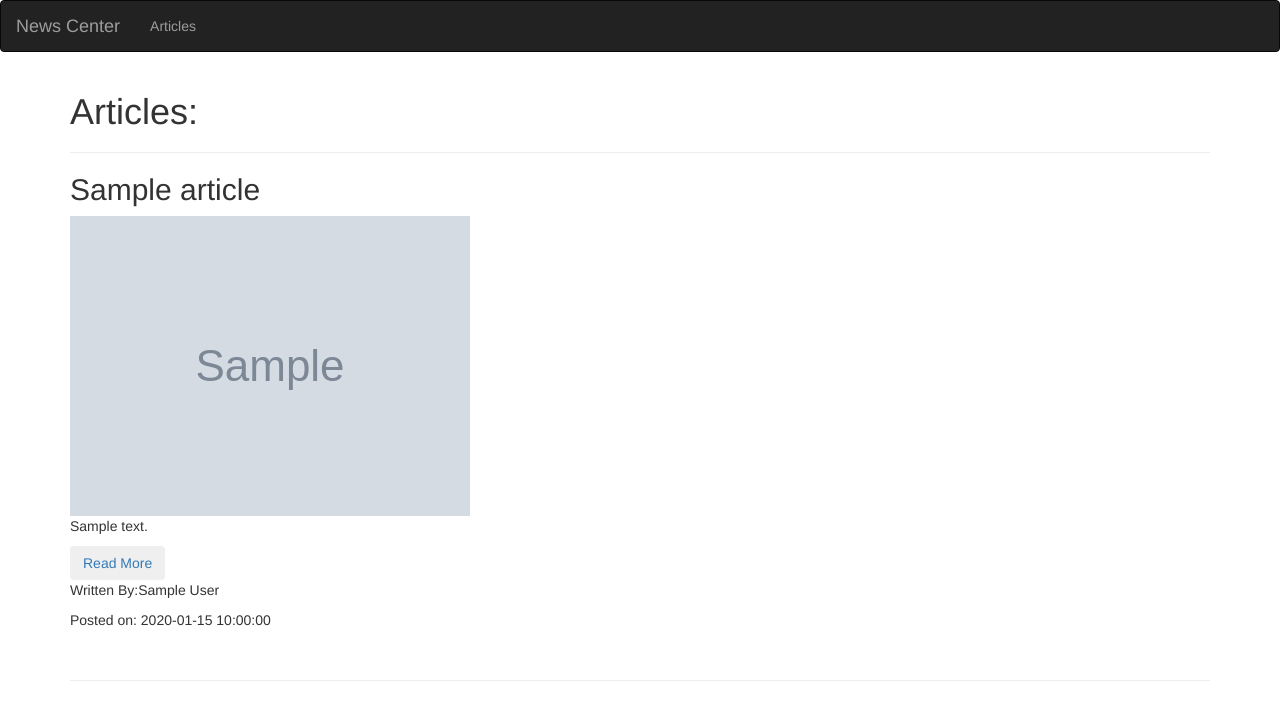
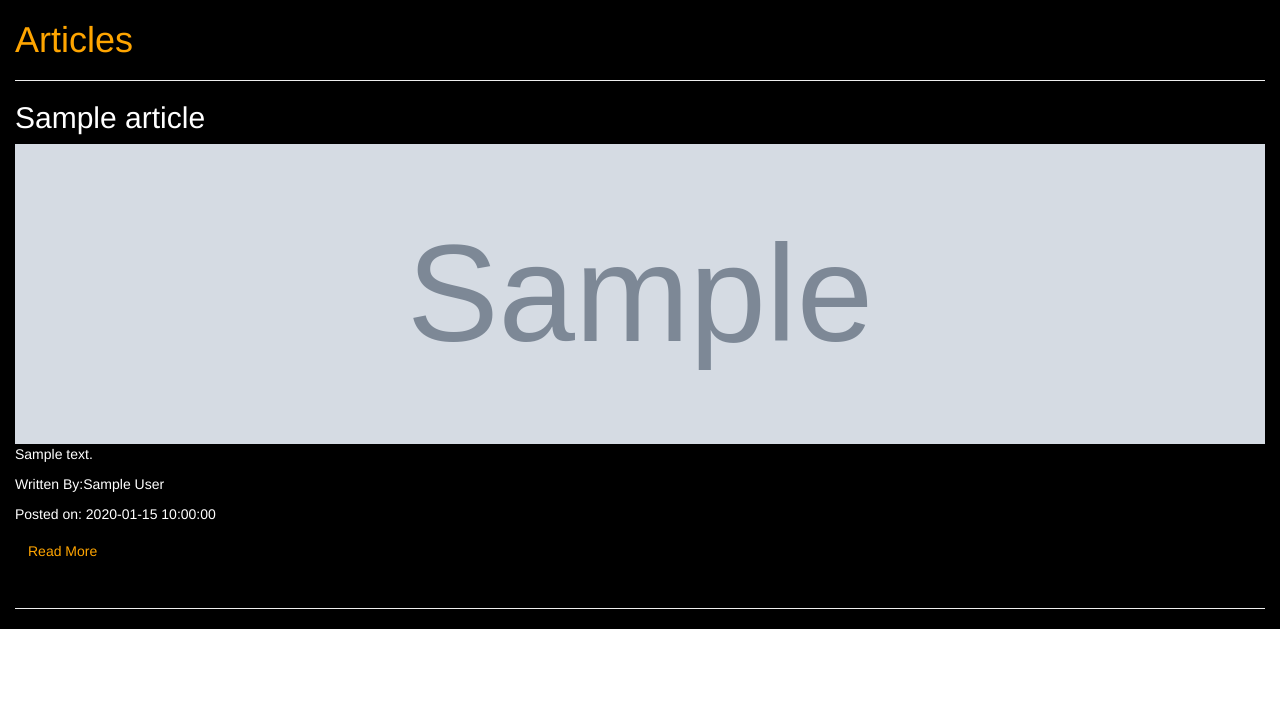
Before and after one commit to macc254/News-API, a Flask app: template app/templates/articles.html in a window 1280 px wide. Shown: the top 720 px of the page. Run offline with Flask 2, Linux system fonts and the light colour scheme; the template is opened without the code that fills it: most values are stand-ins (such as "Sample title", 1, 10 or a date in 2020); grey boxes marked "Sample" are stand-in pictures; some libraries are stand-ins or nearby versions.

Commit message:
update the styles on articles

```diff
--- a/app/static/css/articles.css
+++ b/app/static/css/articles.css
@@ -1,22 +1,18 @@
-.container {
-    color: white !important;
-    background-color: black!important;
+.container-fluid {
+    color: white;
+    background-color: black;
 }
 
 button {
-    color: red !important;
-    background-color: black !important;
+    color: orange;
+    background-color: black;
 }
 
-h3 {
-    color: cyan;
+img {
+    width: 100%;
+    height: 300px;
 }
 
-a {
-    color: white;
+h1 {
+    color: orange;
 }
-
-h2 {
-    text-align: center;
-    color: cyan;
-}
--- a/app/templates/articles.html
+++ b/app/templates/articles.html
@@ -1,18 +1,18 @@
-{% extends 'base.html'%} {% block css %} {{ super() }}
-<link rel="stylesheet" href="{{url_for('static',filename = 'css/articles.css')}}"> {% endblock %} {% block content %}
-<div class="container">
-    <h1>Articles:</h1>
+{% extends 'base.html'%} {% block styles%} {{ super() }}
+<link rel="stylesheet" href="{{url_for('static',filename='css/articles.css')}}"> {% endblock %}{% block content %}
+<div class="container-fluid">
+    <h1>Articles</h1>
 
     <hr> {% for article in articles%}
     <h2>{{article.title}}</h2>
     <img src="{{article.urlToImage}}" alt="">
     <p>{{article.content}}</p>
+    <p>Written By:{{article.author}}</p>
+    <p>Posted on: {{article.publishedAt}}</p>
     <div>
         <a href="{{article.url}}"><button class = "btn btn-secondary btn" type= "button">Read More</button>
     </a>
     </div>
-    <p>Written By:{{article.author}}</p>
-    <p>Posted on: {{article.publishedAt}}</p>
     <br>
     <hr> {% endfor %}
 </div>
--- a/app/templates/base.html
+++ b/app/templates/base.html
@@ -1,3 +1 @@
 {% extends 'bootstrap/base.html'%}
-<!-- Navbar block  -->
-{% block navbar %} {% include 'navbar.html' %} {% endblock %}
```
